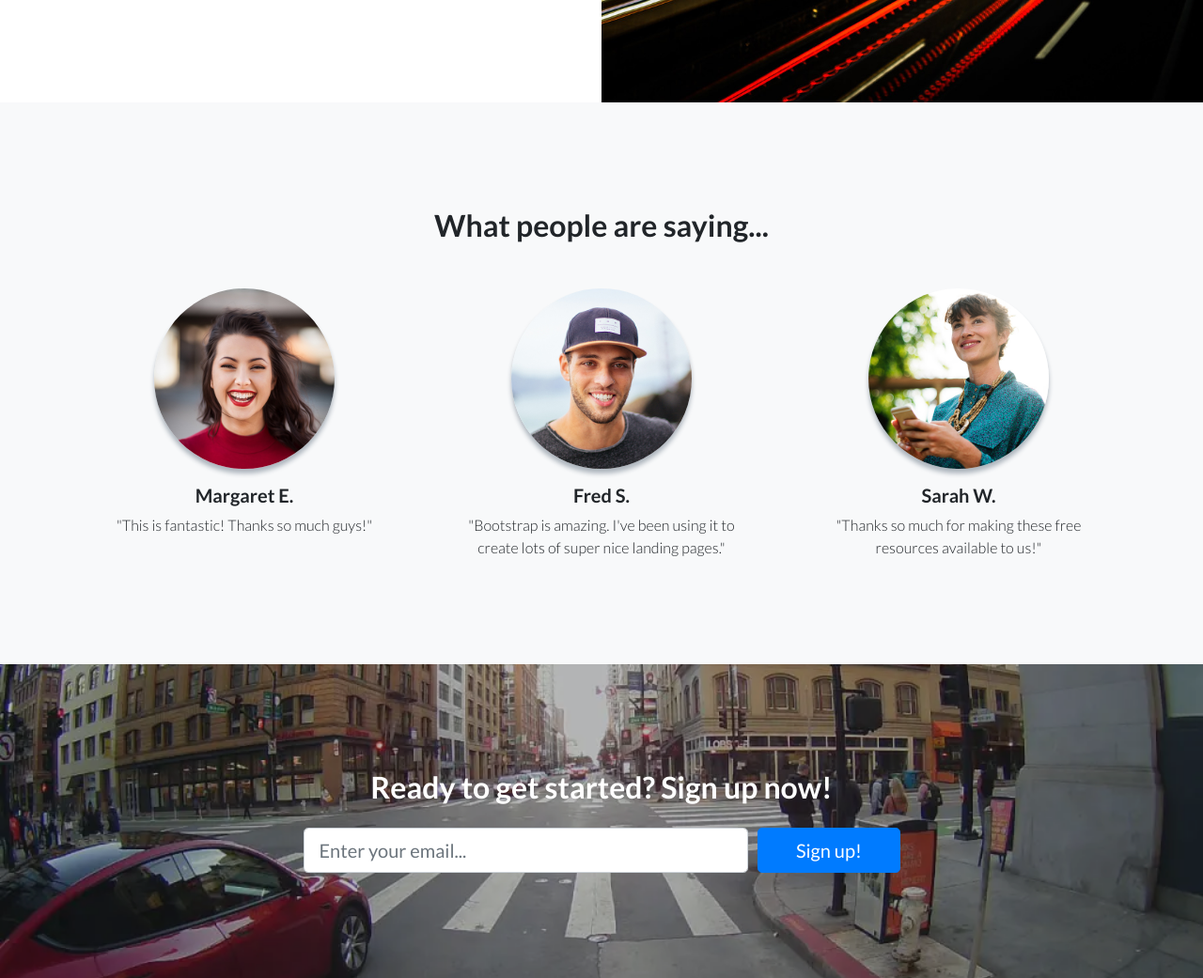
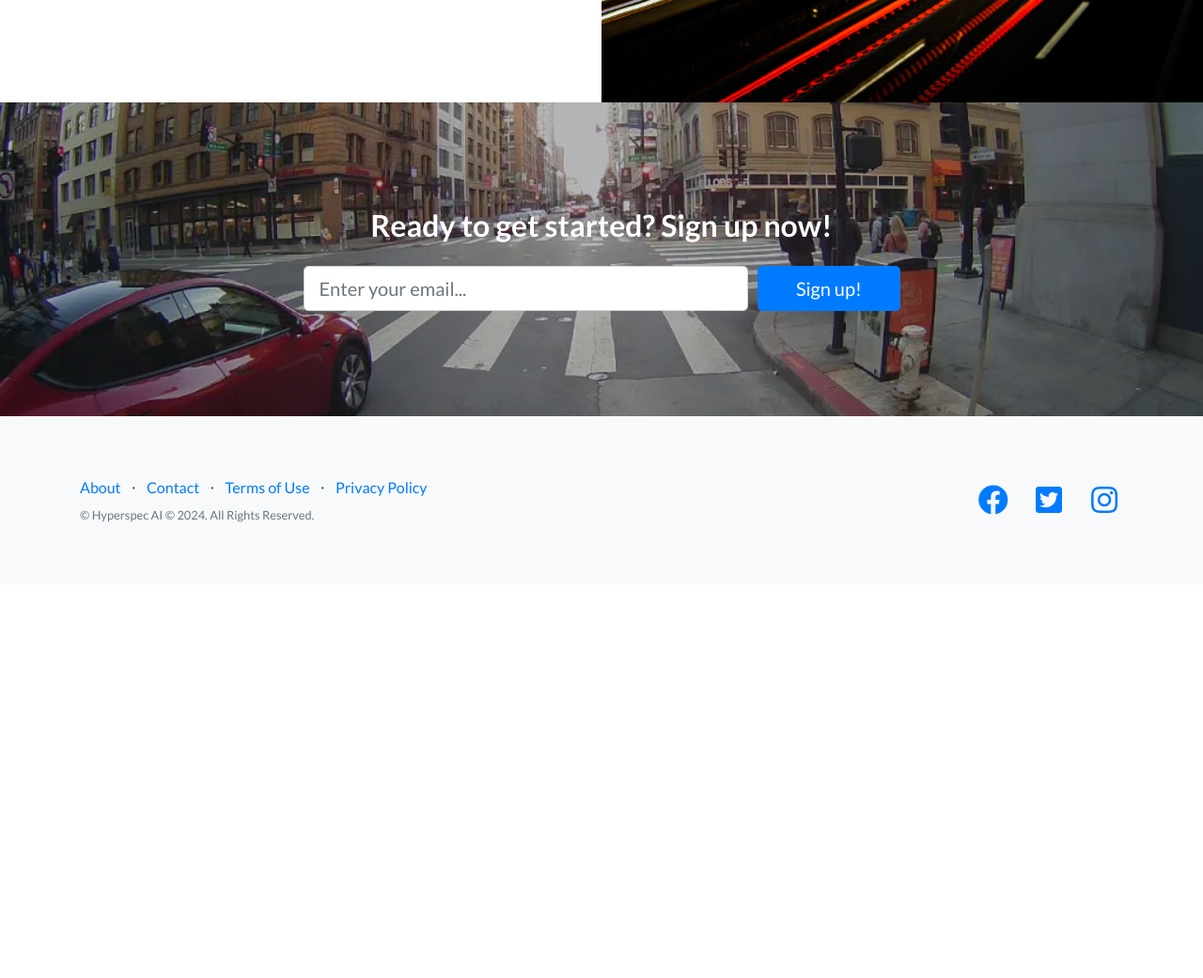
Before and after one commit to hyperspec-ai/hyperspec.github.io, a website: page index.html in a window 1280 px wide. Shown: the part 2525-3566 px from the top of the page at 94% size. After the commit the page ends 3147 px from the top, so only its background shows below. Drawn offline with Linux system fonts and the light colour scheme.

Commit message:
Commented out the testimonials.

```diff
--- a/index.html
+++ b/index.html
@@ -121,7 +121,7 @@
   </section>
 
   <!-- Testimonials -->
-  <section class="testimonials text-center bg-light">
+  <!--section class="testimonials text-center bg-light">
     <div class="container">
       <h2 class="mb-5">What people are saying...</h2>
       <div class="row">
@@ -148,7 +148,7 @@
         </div>
       </div>
     </div>
-  </section>
+  </section-->
 
   <!-- Call to Action -->
   <section class="call-to-action text-white text-center">
@@ -196,7 +196,7 @@
               <a href="#">Privacy Policy</a>
             </li>
           </ul>
-          <p class="text-muted small mb-4 mb-lg-0">&copy; Your Website 2020. All Rights Reserved.</p>
+          <p class="text-muted small mb-4 mb-lg-0">&copy; Hyperspec AI &copy; 2024. All Rights Reserved.</p>
         </div>
         <div class="col-lg-6 h-100 text-center text-lg-right my-auto">
           <ul class="list-inline mb-0">
```
